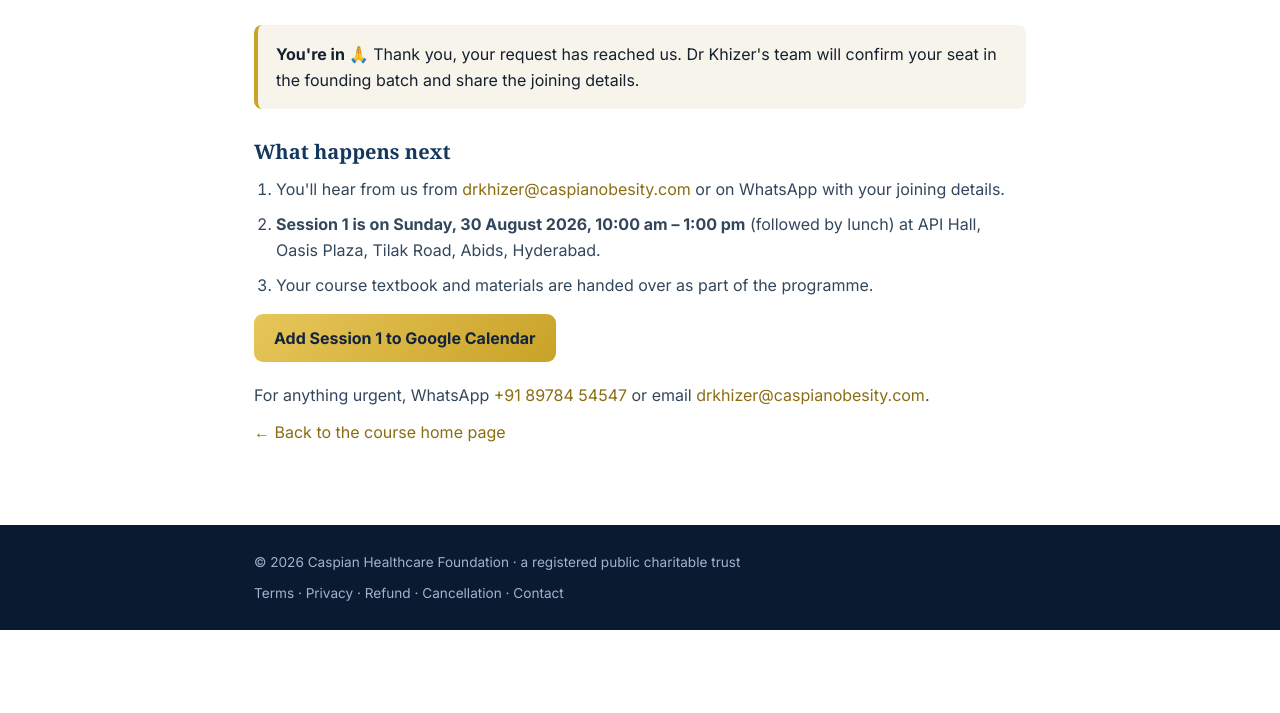
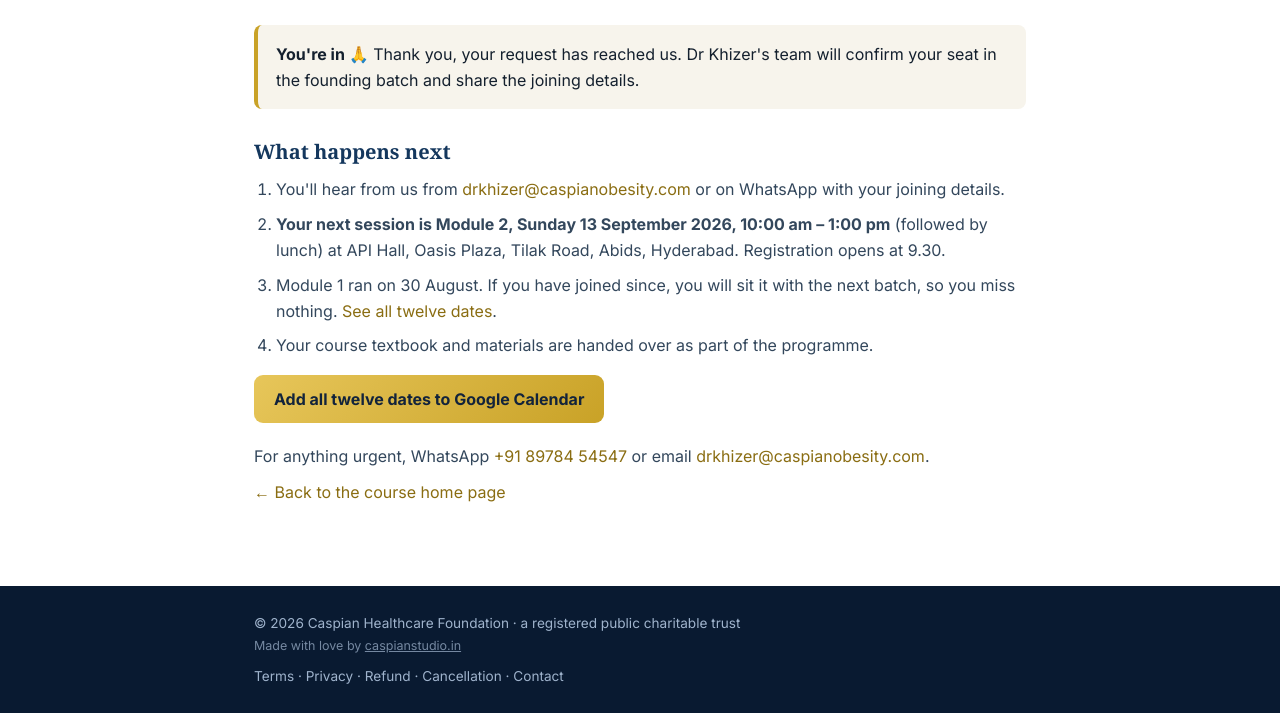
Before and after one commit to oratorkhizer/caspianobesity-site, a website: page thanks.html in a window 1280 px wide. Shown: the part 209-922 px from the top of the page. Before the commit the page ends 839 px from the top, so only its background shows below. Drawn offline with Linux system fonts and the light colour scheme.

Commit message:
Footer credit for Caspian Studio, and three stale pages corrected
Adds "Made with love by caspianstudio.in" to the site footer.

While these files were open, three things that had gone out of date with the
batch actually starting:

- thanks.html is what a doctor sees the moment their payment clears, and it
  still told them Session 1 was on 30 August, with an Add-to-Calendar button
  for a date that has passed. It now points at Module 2 on 13 September,
  explains that a late joiner sits Module 1 with the next batch, and offers
  the whole twelve-date calendar instead of one dead event.
- contact.html said the founding batch "begins" on 30 August.
- about.html called the Course Director an obesity specialist.

```diff
--- a/thanks.html
+++ b/thanks.html
@@ -35,10 +35,11 @@ footer a{color:#9fb3cc}
 <h2>What happens next</h2>
 <ol class="next">
  <li>You'll hear from us from <a href="mailto:drkhizer@caspianobesity.com">drkhizer@caspianobesity.com</a> or on WhatsApp with your joining details.</li>
- <li><b>Session 1 is on Sunday, 30 August 2026, 10:00 am – 1:00 pm</b> (followed by lunch) at API Hall, Oasis Plaza, Tilak Road, Abids, Hyderabad.</li>
+ <li><b>Your next session is Module 2, Sunday 13 September 2026, 10:00 am – 1:00 pm</b> (followed by lunch) at API Hall, Oasis Plaza, Tilak Road, Abids, Hyderabad. Registration opens at 9.30.</li>
+ <li>Module 1 ran on 30 August. If you have joined since, you will sit it with the next batch, so you miss nothing. <a href="/schedule">See all twelve dates</a>.</li>
  <li>Your course textbook and materials are handed over as part of the programme.</li>
 </ol>
-<a class="cal" target="_blank" rel="noopener" href="https://calendar.google.com/calendar/render?action=TEMPLATE&amp;text=CASPIAN+Certificate+in+Obesity+Medicine+%E2%80%94+Session+1&amp;dates=20260830T043000Z/20260830T073000Z&amp;location=API+Hall%2C+Oasis+Plaza%2C+Tilak+Road%2C+Abids%2C+Hyderabad&amp;details=Session+1+of+the+CASPIAN+Certificate+in+Obesity+Medicine.+Details%3A+https%3A%2F%2Fcaspianobesity.com">Add Session 1 to Google Calendar</a>
+<a class="cal" target="_blank" rel="noopener" href="https://calendar.google.com/calendar/render?cid=webcal%3A%2F%2Fcaspianobesity.com%2Fcalendar.ics">Add all twelve dates to Google Calendar</a>
 
 <p style="margin-top:18px">For anything urgent, WhatsApp <a href="https://wa.me/918978454547">+91 89784 54547</a> or email <a href="mailto:drkhizer@caspianobesity.com">drkhizer@caspianobesity.com</a>.</p>
 <p><a href="/">&larr; Back to the course home page</a></p>
@@ -53,6 +54,6 @@ footer a{color:#9fb3cc}
 </script>
 
 </div>
-<footer><div class="f"><span>&copy; 2026 Caspian Healthcare Foundation &middot; a registered public charitable trust</span><span><a href="/terms">Terms</a> &middot; <a href="/privacy">Privacy</a> &middot; <a href="/refund">Refund</a> &middot; <a href="/cancellation">Cancellation</a> &middot; <a href="/contact">Contact</a></span></div></footer>
+<footer><div class="f"><span>&copy; 2026 Caspian Healthcare Foundation &middot; a registered public charitable trust<br><span style="opacity:.72;font-size:.92em">Made with love by <a href="https://caspianstudio.in" target="_blank" rel="noopener" style="color:inherit;text-decoration:underline">caspianstudio.in</a></span></span><span><a href="/terms">Terms</a> &middot; <a href="/privacy">Privacy</a> &middot; <a href="/refund">Refund</a> &middot; <a href="/cancellation">Cancellation</a> &middot; <a href="/contact">Contact</a></span></div></footer>
 <script defer src="/_vercel/insights/script.js"></script>
 </body></html>
```
Also changed, not shown: about.html (+2 -2 lines), cancellation.html (+1 -1 lines), contact.html (+2 -2 lines), refund.html (+1 -1 lines).
